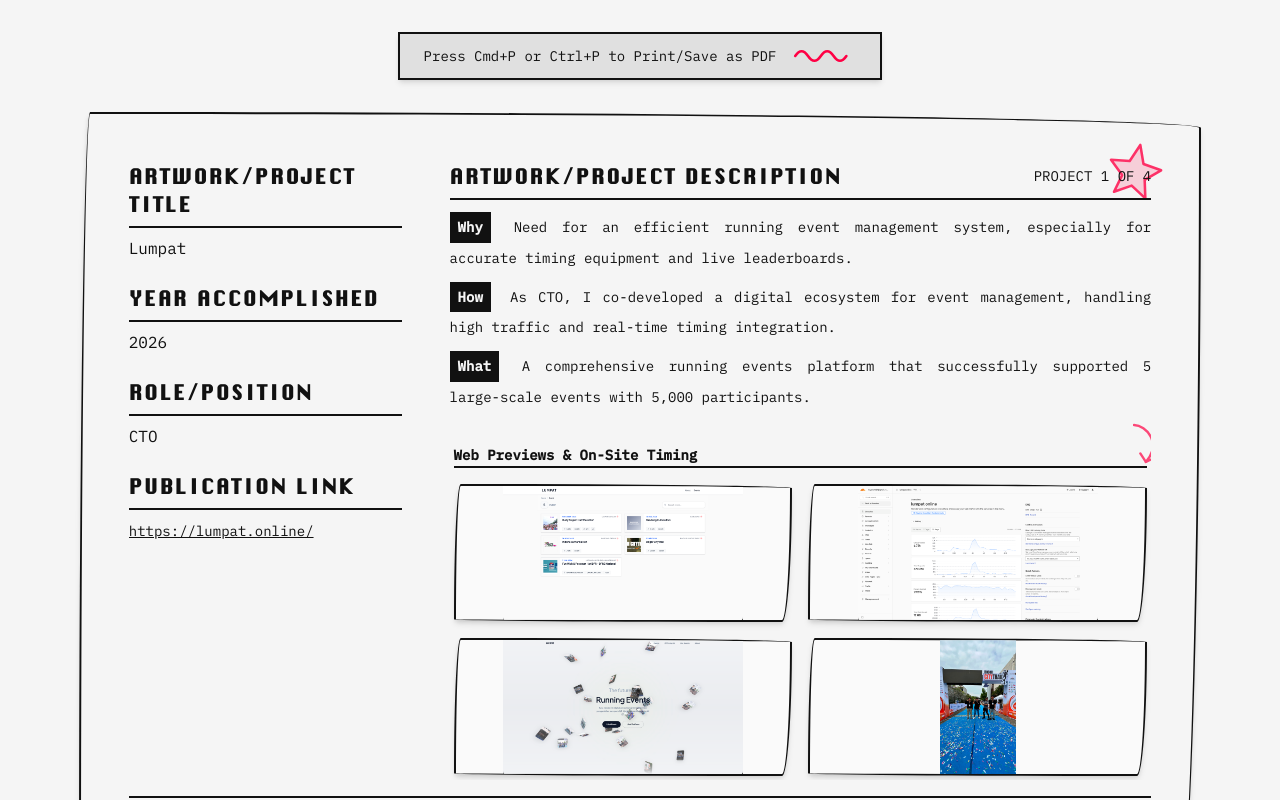
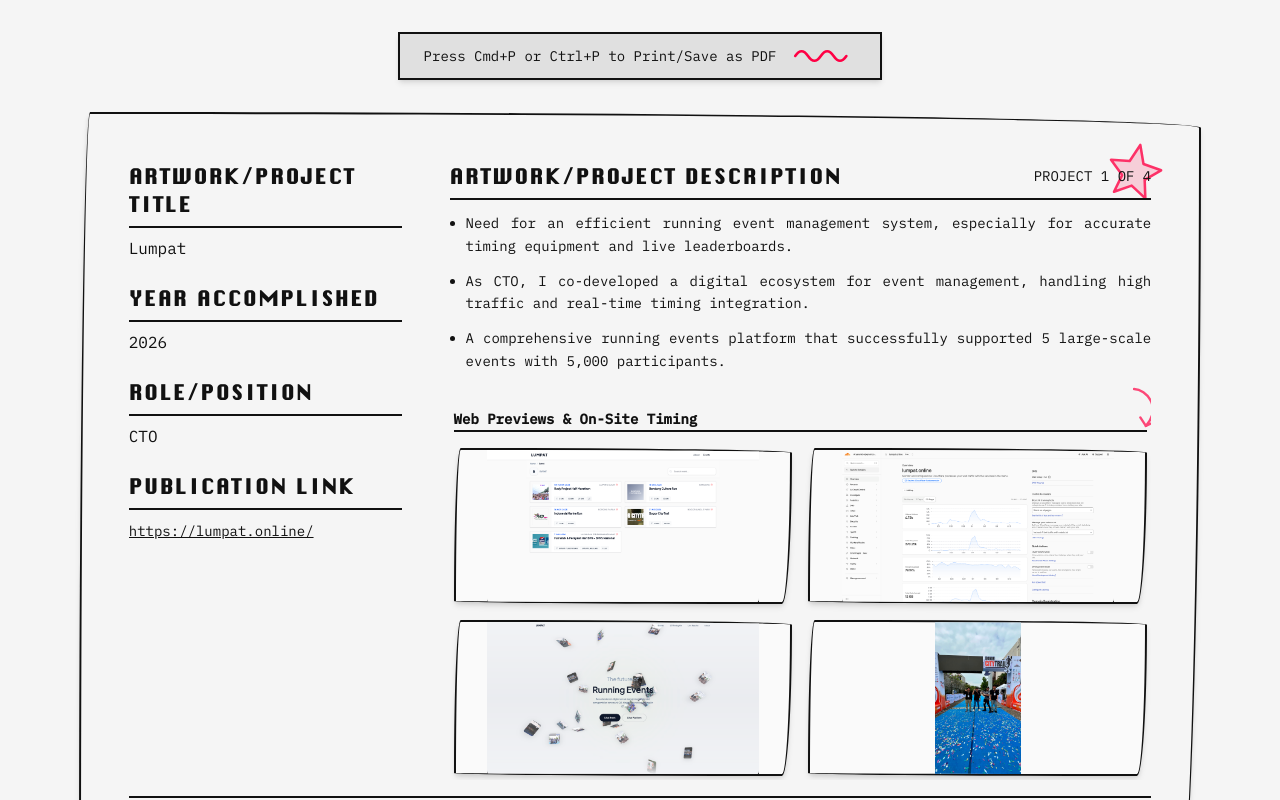
Before and after one commit to aryakamwys/portofolio-arya, a Next.js app: page /academy in a window 1280 px wide. Built offline with nearby package versions, Linux system fonts and the light colour scheme.

Commit message:
style: Change Why/How/What text blocks to simple bullet points

```diff
--- a/src/app/academy/page.tsx
+++ b/src/app/academy/page.tsx
@@ -205,11 +205,11 @@
                         <span className="font-mono text-sm uppercase">Project {index + 1} of {projects.length}</span>
                       </div>
 
-                      <div className="font-mono text-[14px] leading-relaxed space-y-3 text-justify">
-                         <p><strong className="bg-[var(--color-navy)] text-[var(--color-canvas)] px-2 py-1 mr-2 inline-block mb-1">Why</strong> {why}</p>
-                         <p><strong className="bg-[var(--color-navy)] text-[var(--color-canvas)] px-2 py-1 mr-2 inline-block mb-1">How</strong> {how}</p>
-                         <p><strong className="bg-[var(--color-navy)] text-[var(--color-canvas)] px-2 py-1 mr-2 inline-block mb-1">What</strong> {what}</p>
-                      </div>
+                      <ul className="font-mono text-[14px] leading-relaxed space-y-3 text-justify list-disc pl-4 marker:text-[var(--color-navy)]">
+                         {why && <li>{why}</li>}
+                         {how && <li>{how}</li>}
+                         {what && <li>{what}</li>}
+                      </ul>
                     </div>
 
                     <div className="flex-1 mt-2 p-1 flex flex-col items-center justify-center min-h-0 overflow-visible">
```
